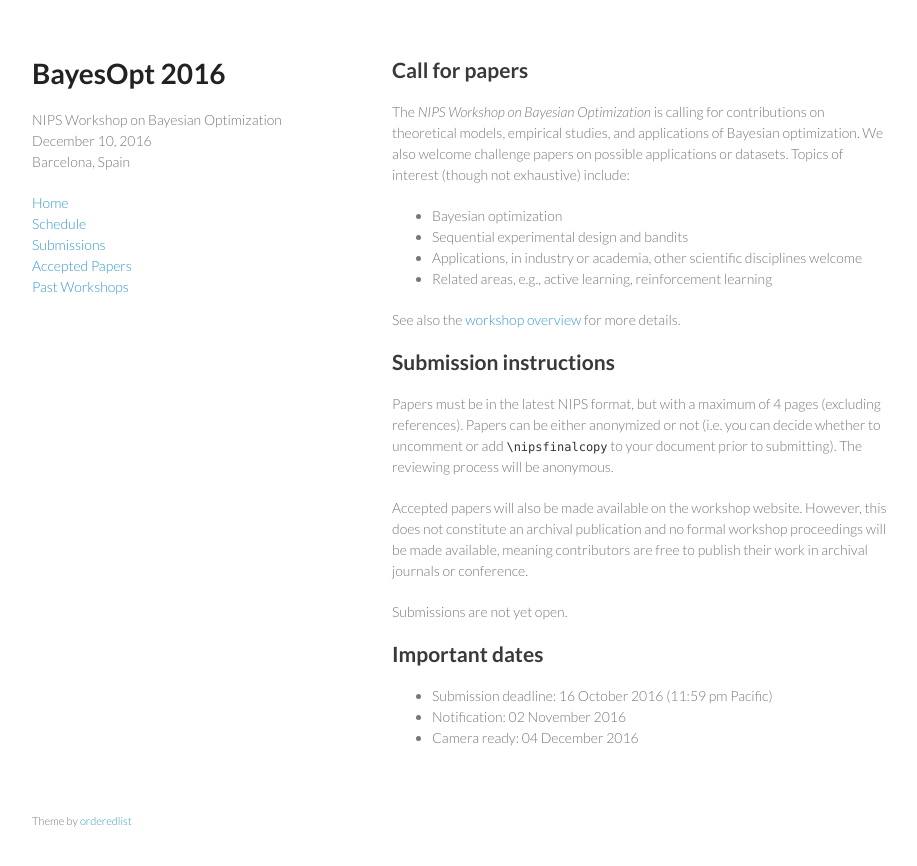
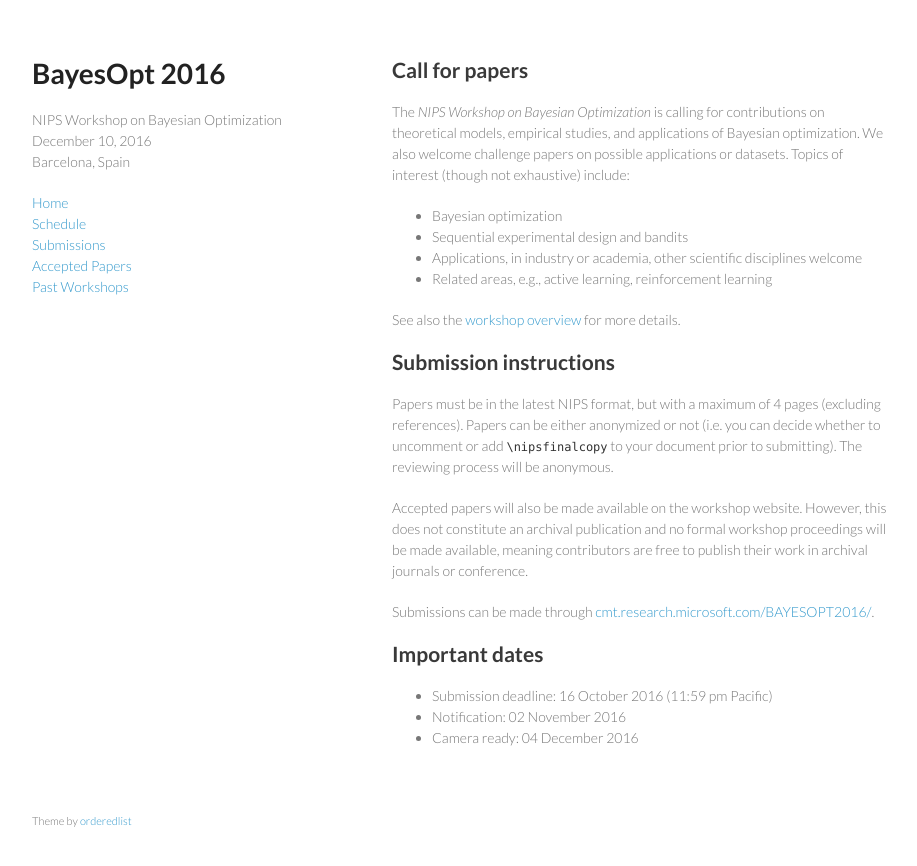
Before and after one commit to bayesopt/bayesopt.github.io, a Jekyll site: the page built from submissions.md, in a window 1280 px wide. Shown: the top 866 px of the page, without its empty margins (178-1095 px from the left). Built offline with Jekyll 4.4.1, drawn with Linux system fonts in a browser that asks for light colours.

Commit message:
updated submission website

```diff
--- a/submissions.md
+++ b/submissions.md
@@ -33,7 +33,9 @@ this does not constitute an archival publication and no formal workshop
 proceedings will be made available, meaning contributors are free to publish
 their work in archival journals or conference.
 
-Submissions are not yet open.
+Submissions can be made through
+[cmt.research.microsoft.com/BAYESOPT2016/](https://cmt.research.microsoft.com/BAYESOPT2016/).
+
 
 ## Important dates
 
```
